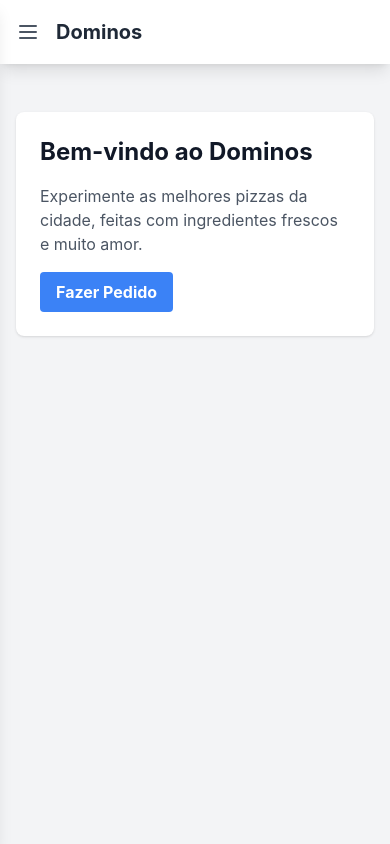
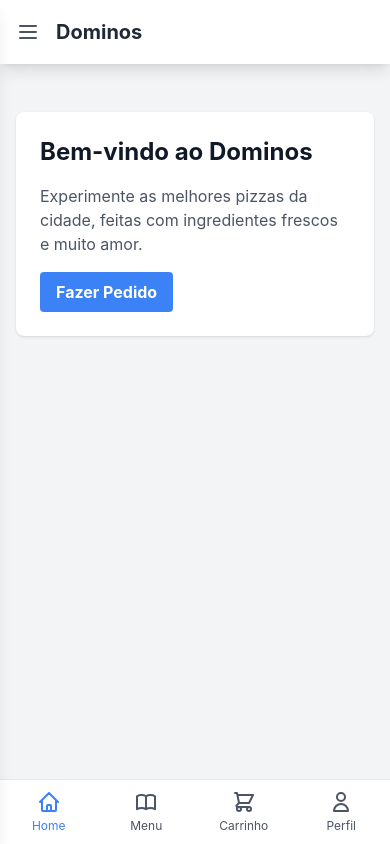
Before and after one commit to sobrinkedos/dominos, a React (Create React App) app: page / in a window 390 px wide. Built offline with nearby package versions, Linux system fonts and the light colour scheme.

Commit message:
Bottom Navigation

```diff
--- a/src/App.js
+++ b/src/App.js
@@ -2,13 +2,14 @@
 
 function App() {
   const [isDrawerOpen, setIsDrawerOpen] = useState(false);
+  const [activeTab, setActiveTab] = useState('home');
 
   const toggleDrawer = () => {
     setIsDrawerOpen(!isDrawerOpen);
   };
 
   return (
-    <div className="min-h-screen bg-gray-100">
+    <div className="min-h-screen bg-gray-100 relative pb-16 md:pb-0">
       {/* Overlay escuro quando o drawer está aberto */}
       {isDrawerOpen && (
         <div
@@ -78,6 +79,51 @@
           </div>
         </div>
       </main>
+
+      {/* Bottom Navigation para Mobile */}
+      <nav className="fixed bottom-0 left-0 right-0 bg-white border-t border-gray-200 md:hidden">
+        <div className="flex justify-around items-center h-16">
+          <button
+            onClick={() => setActiveTab('home')}
+            className={`flex flex-col items-center justify-center w-full h-full ${activeTab === 'home' ? 'text-blue-500' : 'text-gray-600'}`}
+          >
+            <svg className="h-6 w-6" fill="none" stroke="currentColor" viewBox="0 0 24 24">
+              <path strokeLinecap="round" strokeLinejoin="round" strokeWidth={2} d="M3 12l2-2m0 0l7-7 7 7M5 10v10a1 1 0 001 1h3m10-11l2 2m-2-2v10a1 1 0 01-1 1h-3m-6 0a1 1 0 001-1v-4a1 1 0 011-1h2a1 1 0 011 1v4a1 1 0 001 1m-6 0h6" />
+            </svg>
+            <span className="text-xs mt-1">Home</span>
+          </button>
+
+          <button
+            onClick={() => setActiveTab('menu')}
+            className={`flex flex-col items-center justify-center w-full h-full ${activeTab === 'menu' ? 'text-blue-500' : 'text-gray-600'}`}
+          >
+            <svg className="h-6 w-6" fill="none" stroke="currentColor" viewBox="0 0 24 24">
+              <path strokeLinecap="round" strokeLinejoin="round" strokeWidth={2} d="M12 6.253v13m0-13C10.832 5.477 9.246 5 7.5 5S4.168 5.477 3 6.253v13C4.168 18.477 5.754 18 7.5 18s3.332.477 4.5 1.253m0-13C13.168 5.477 14.754 5 16.5 5c1.747 0 3.332.477 4.5 1.253v13C19.832 18.477 18.247 18 16.5 18c-1.746 0-3.332.477-4.5 1.253" />
+            </svg>
+            <span className="text-xs mt-1">Menu</span>
+          </button>
+
+          <button
+            onClick={() => setActiveTab('cart')}
+            className={`flex flex-col items-center justify-center w-full h-full ${activeTab === 'cart' ? 'text-blue-500' : 'text-gray-600'}`}
+          >
+            <svg className="h-6 w-6" fill="none" stroke="currentColor" viewBox="0 0 24 24">
+              <path strokeLinecap="round" strokeLinejoin="round" strokeWidth={2} d="M3 3h2l.4 2M7 13h10l4-8H5.4M7 13L5.4 5M7 13l-2.293 2.293c-.63.63-.184 1.707.707 1.707H17m0 0a2 2 0 100 4 2 2 0 000-4zm-8 2a2 2 0 11-4 0 2 2 0 014 0z" />
+            </svg>
+            <span className="text-xs mt-1">Carrinho</span>
+          </button>
+
+          <button
+            onClick={() => setActiveTab('profile')}
+            className={`flex flex-col items-center justify-center w-full h-full ${activeTab === 'profile' ? 'text-blue-500' : 'text-gray-600'}`}
+          >
+            <svg className="h-6 w-6" fill="none" stroke="currentColor" viewBox="0 0 24 24">
+              <path strokeLinecap="round" strokeLinejoin="round" strokeWidth={2} d="M16 7a4 4 0 11-8 0 4 4 0 018 0zM12 14a7 7 0 00-7 7h14a7 7 0 00-7-7z" />
+            </svg>
+            <span className="text-xs mt-1">Perfil</span>
+          </button>
+        </div>
+      </nav>
     </div>
   );
 }
```
